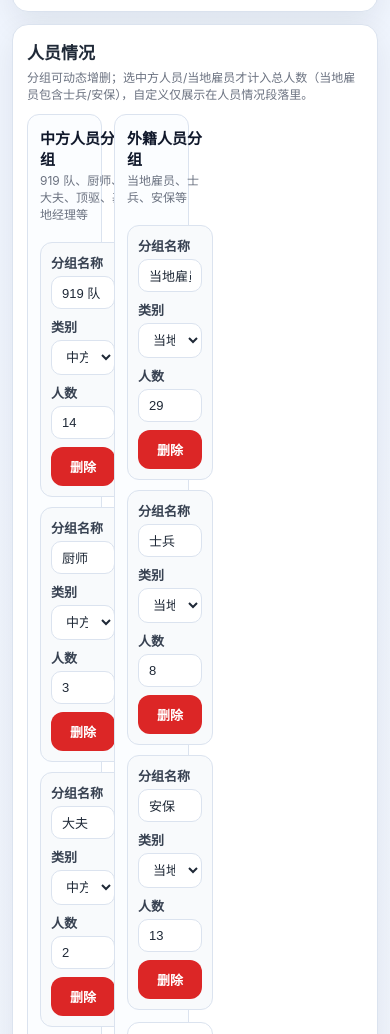
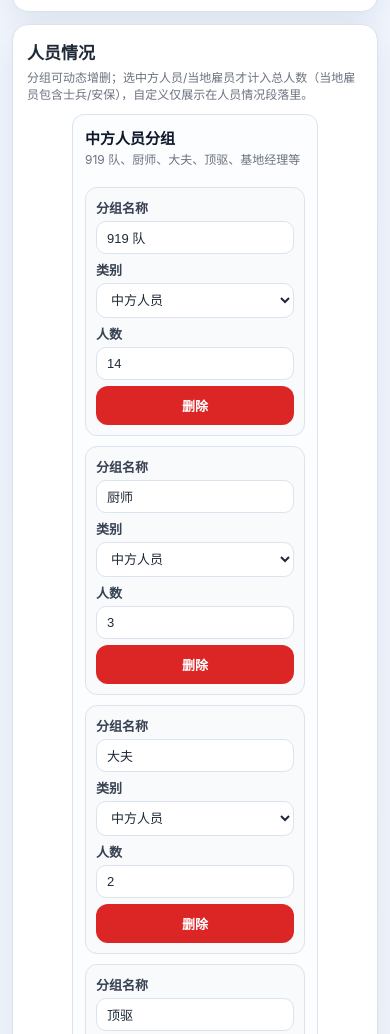
Before and after one commit to 20721/daily-report-generator, a plain HTML site: page index.html in a window 390 px wide. Shown: the part 1247-2281 px from the top of the page. Drawn offline with Linux system fonts and the light colour scheme.

Commit message:
优化人员分组容器宽度：父容器 49%，子元素自适应缩放，添加 980px 断点

```diff
--- a/index.html
+++ b/index.html
@@ -113,28 +113,43 @@
       grid-template-columns: repeat(2, minmax(0, 1fr));
       gap: 12px;
       align-items: start;
+      justify-items: center;
     }
     .staff-column {
+      width: 49%;
+      max-width: 100%;
+      min-width: 0;
+      flex-shrink: 1;
       border: 1px solid var(--line);
       border-radius: 12px;
       background: #fbfdff;
       padding: 12px;
+      box-sizing: border-box;
       height: 100%;
       display: grid;
       gap: 10px;
       align-content: start;
+      overflow: hidden;
+      justify-self: center;
     }
     .staff-column-head {
+      width: 100%;
+      max-width: 100%;
+      min-width: 0;
       display: flex;
       align-items: center;
       justify-content: space-between;
       gap: 8px;
       margin-bottom: 10px;
+      box-sizing: border-box;
+      flex-wrap: wrap;
     }
     .staff-column-head h3 {
       margin: 0;
       font-size: 15px;
       color: #0f172a;
+      min-width: 0;
+      word-break: break-word;
     }
     .staff-column-sub {
       font-size: 12px;
@@ -142,10 +157,14 @@
       margin-top: 2px;
     }
     .staff-column-list {
+      width: 100%;
+      max-width: 100%;
+      min-width: 0;
       display: grid;
       gap: 10px;
       align-content: start;
       min-height: 24px;
+      box-sizing: border-box;
     }
     .staff-column-footer {
       margin-top: auto;
@@ -158,16 +177,22 @@
       align-items: end;
     }
     .staff-row-grid {
+      width: 94%;
+      max-width: 100%;
+      min-width: 0;
       display: grid;
-      grid-template-columns: 148px 96px 72px 64px;
+      grid-template-columns: minmax(0, 1.6fr) minmax(0, 1fr) minmax(0, 0.8fr) minmax(56px, 0.42fr);
       gap: 8px;
       align-items: end;
-      justify-content: start;
+      justify-content: stretch;
+      box-sizing: border-box;
+      flex-shrink: 1;
+      margin: 0 auto;
     }
-    .staff-row-grid .field { min-width: 0; }
+    .staff-row-grid .field { min-width: 0; width: 100%; max-width: 100%; flex-shrink: 1; }
     .staff-row-grid input,
-    .staff-row-grid select { width: 100%; }
-    .staff-row-grid button { width: 64px; }
+    .staff-row-grid select { width: 100%; max-width: 100%; min-width: 0; box-sizing: border-box; flex-shrink: 1; }
+    .staff-row-grid button { width: 100%; max-width: 100%; min-width: 0; box-sizing: border-box; flex-shrink: 1; }
     .mini-stat-grid {
       display: grid;
       grid-template-columns: repeat(4, minmax(0, 1fr));
@@ -354,11 +379,23 @@
       .sticky-panel { position: static; }
       .mini-stat-grid { grid-template-columns: repeat(3, minmax(0, 1fr)); }
     }
+    @media (max-width: 980px) {
+      .staff-columns { gap: 10px; }
+      .staff-column { width: 100%; }
+      .staff-row-grid {
+        width: 100%;
+        grid-template-columns: minmax(0, 1.45fr) minmax(0, 0.95fr) minmax(0, 0.75fr) minmax(52px, 0.38fr);
+        gap: 6px;
+      }
+    }
     @media (max-width: 760px) {
       body { padding: 12px; }
       .hero { padding: 18px; }
       .panel { padding: 14px; }
       .grid, .grid-3, .mini-stat-grid, .title-grid, .staff-row-grid, .supplies-row { grid-template-columns: 1fr; }
+      .staff-columns { grid-template-columns: 1fr; }
+      .staff-column,
+      .staff-row-grid { width: 100%; max-width: 100%; }
       .actions button, .custom-row button, .inline-actions button { width: 100%; }
     }
   </style>
```
